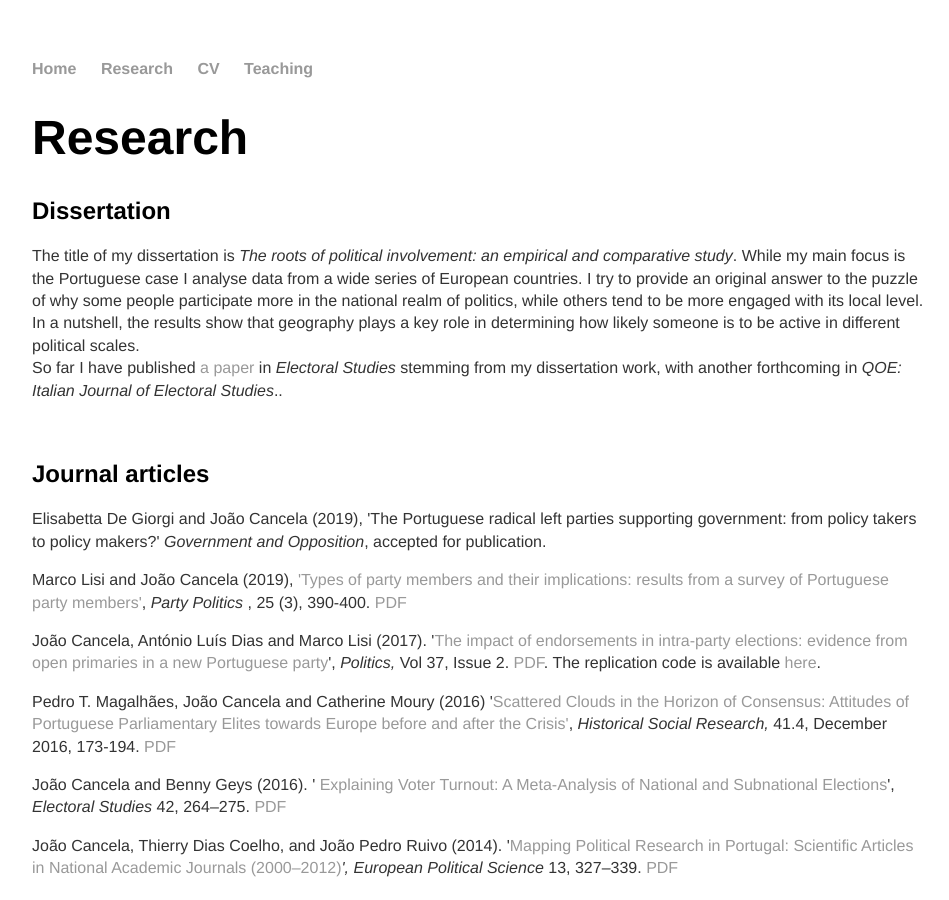
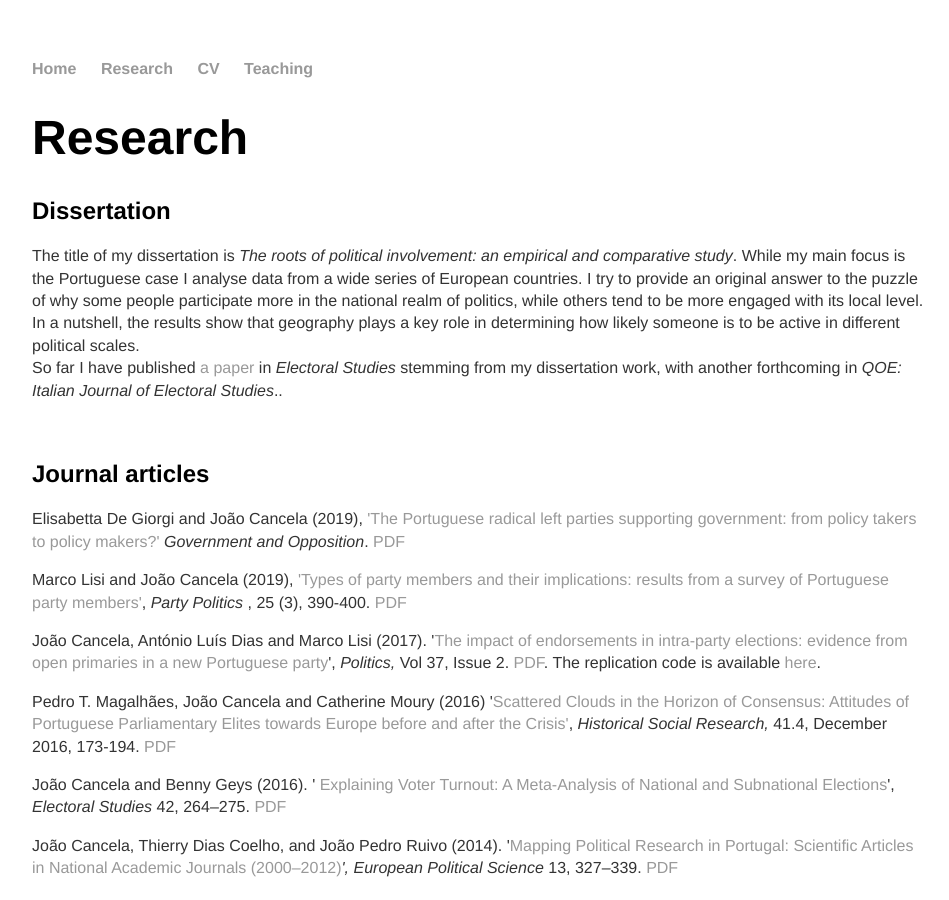
Before and after one commit to joaocancela/joaocancela.github.io, a Jekyll site: the page built from research/index.html, in a window 1280 px wide and 900 px high. Shown: the whole window, without its empty margins (160-1109 px from the left). Built offline with Jekyll 4.4.1, drawn with Linux system fonts in a browser that asks for light colours.

Commit message:
Update index.html

```diff
--- a/research/index.html
+++ b/research/index.html
@@ -16,7 +16,7 @@ So far I have published  <a href="{{ site.baseurl }}/pdf/cancela_geys_2016_metaa
 <p>&nbsp;</p>
 
 <h2>Journal articles</h2>
-<p>Elisabetta De Giorgi and Jo&atilde;o Cancela (2019), 'The Portuguese radical left parties supporting government: from policy takers to policy makers?' <em>Government and Opposition</em>, accepted for publication.
+<p>Elisabetta De Giorgi and Jo&atilde;o Cancela (2019), <a href = "https://doi.org/10.1017/gov.2019.25"> 'The Portuguese radical left parties supporting government: from policy takers to policy makers?' </a> <em>Government and Opposition</em>. <a href={{ site.baseurl }}/pdf/de giorgi cancela 2019.pdf>PDF</a></p>
 
 <p>Marco Lisi and Jo&atilde;o Cancela (2019), <a href="http://journals.sagepub.com/doi/10.1177/1354068817722445">'Types of party members and their implications: results from a survey of Portuguese party members'</a>, <em>Party Politics </em>, 25 (3), 390-400. <a href={{ site.baseurl }}/pdf/lisi_cancela_2019_types_of_party_members.pdf>PDF</a></p>
 
```
